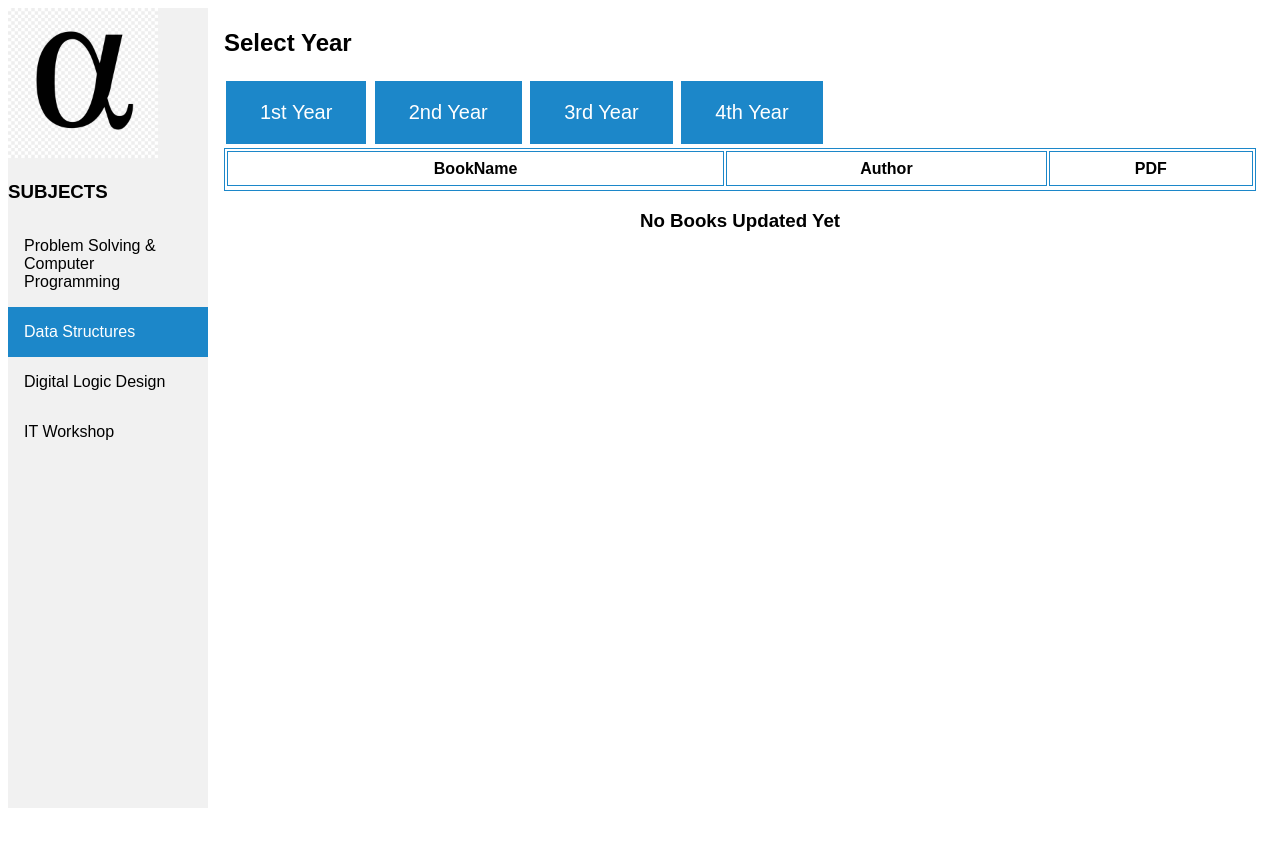
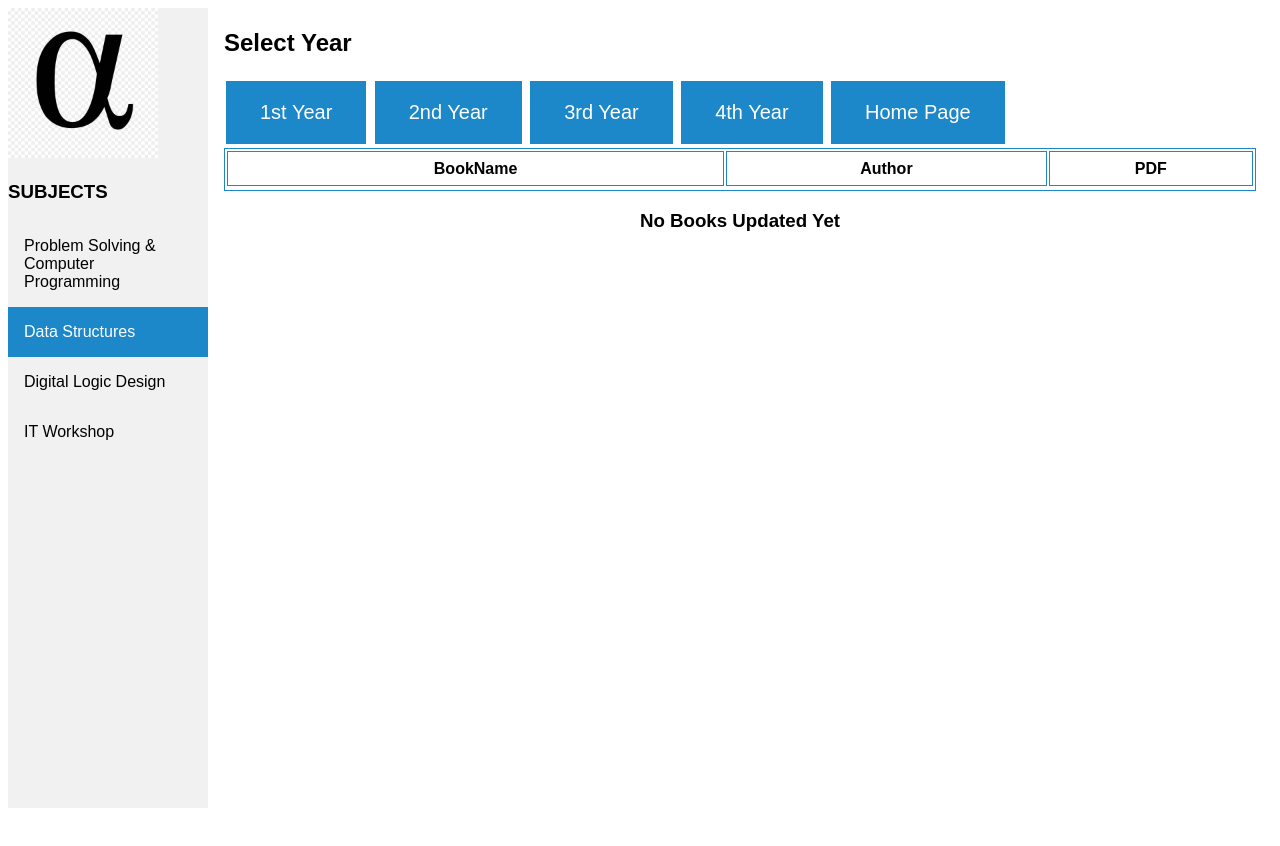
Before and after one commit to GeethaCharan-323/ProjectAlpha, a plain HTML site: page 1/ds.html in a window 1280 px wide. Drawn offline with Linux system fonts and the light colour scheme.

Commit message:
Add files via upload

```diff
--- a/1/ds.html
+++ b/1/ds.html
@@ -22,6 +22,8 @@
     <a href="../secondyear.html" class="button">2nd Year</a>
     <a href="../thirdyear.html" class="button">3rd Year</a>
     <a href="../fourthyear.html" class="button">4th Year</a>
+    <a href="../home.html" class="button">Home Page</a>
+
 
 <table style="width:100%">
   <tr>
```
Also changed, not shown: 1/dld.html (+1 -0 lines), 1/it.html (+2 -0 lines), 1/pscp.html (+2 -0 lines).
